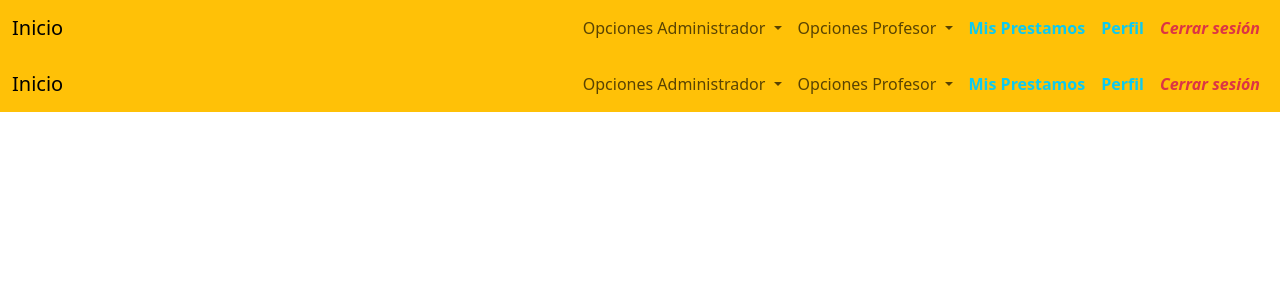
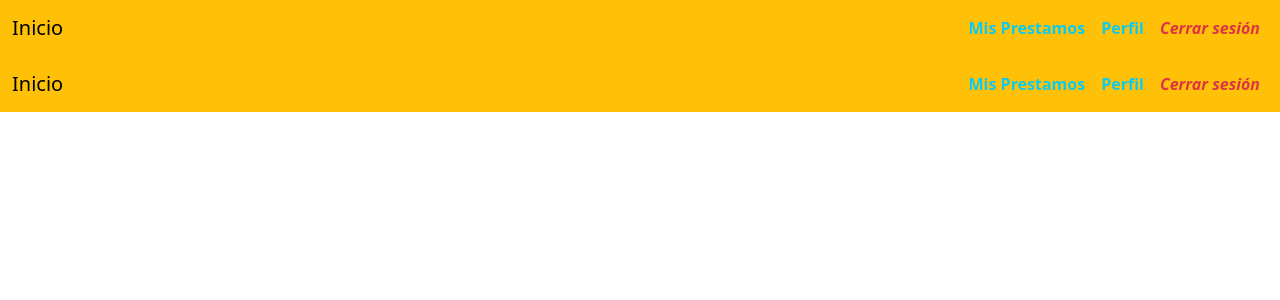
Before and after one commit to hectorEspinoza2002/Biblioteca_BD, an Angular app in the folder NewFront/angularprj/frontalm5/: page /menu in a window 1280 px wide. Shown: the top 300 px of the page. Built offline with nearby package versions, Linux system fonts and the light colour scheme.

Commit message:
Actualizar Automaticamente Usuarios

```diff
--- a/NewFront/angularprj/frontalm5/src/app/component/menu/menu.component.html
+++ b/NewFront/angularprj/frontalm5/src/app/component/menu/menu.component.html
@@ -1,6 +1,5 @@
 <!-- Solo muestra barra si NO estamos en /login -->
 <div *ngIf="router.url !== '/login'">
-
   <nav class="navbar navbar-expand-lg navbar-light bg-warning">
     <div class="container-fluid">
       <a class="navbar-brand" routerLink="/principal">Inicio</a>
@@ -15,14 +14,12 @@
       >
         <span class="navbar-toggler-icon"></span>
       </button>
-
       <!-- Botones a la derecha -->
       <ul class="navbar-nav ms-auto">
-
         <div class="collapse navbar-collapse" id="navbarSupportedContent">
         <ul class="navbar-nav me-auto mb-2 mb-lg-0">
           <!-- Menú Usuarios -->
-          <li class="nav-item dropdown">
+          <li class="nav-item dropdown" *ngIf="esPersonal">
             <a
               class="nav-link dropdown-toggle"
               href="#"
@@ -31,7 +28,7 @@
               data-bs-toggle="dropdown"
               aria-expanded="false"
             >
-              Opciones Administrador
+              Opciones Personal
             </a>
             <ul class="dropdown-menu" aria-labelledby="navbarDropdownUsuarios">
               <li>
@@ -48,11 +45,10 @@
 
         </ul>
         </div>
-
         <div class="collapse navbar-collapse" id="navbarSupportedContent">
         <ul class="navbar-nav me-auto mb-2 mb-lg-0">
           <!-- Menú Usuarios -->
-          <li class="nav-item dropdown">
+          <li class="nav-item dropdown" *ngIf="esProfesor">
             <a
               class="nav-link dropdown-toggle"
               href="#"
@@ -75,8 +71,6 @@
 
         </ul>
         </div>
-
-
         <li class="nav-item">
           <a class="nav-link text-info fw-bold" routerLink="/prestamo-estudiante">
             <i class="bi bi-person-circle"></i> Mis Prestamos
--- a/NewFront/angularprj/frontalm5/src/app/component/menu/menu.component.ts
+++ b/NewFront/angularprj/frontalm5/src/app/component/menu/menu.component.ts
@@ -10,6 +10,11 @@ import { Router } from '@angular/router';
 export class MenuComponent implements OnInit {
 
   usuarioNombre: string = '';
+  rolId: number = 0;
+
+
+  esProfesor: boolean = false;
+  esPersonal: boolean = false;
 
   constructor(public router:Router){}
 
@@ -18,6 +23,11 @@ export class MenuComponent implements OnInit {
     if (usuarioStr) {
       const usuario = JSON.parse(usuarioStr);
       this.usuarioNombre = usuario.nombre;
+      this.rolId = usuario.rol?.idRol || 0;
+
+      this.esProfesor = this.rolId === 2;
+      this.esPersonal = this.rolId === 3;
+      console.log(this.rolId);
     }
   }
 
```
